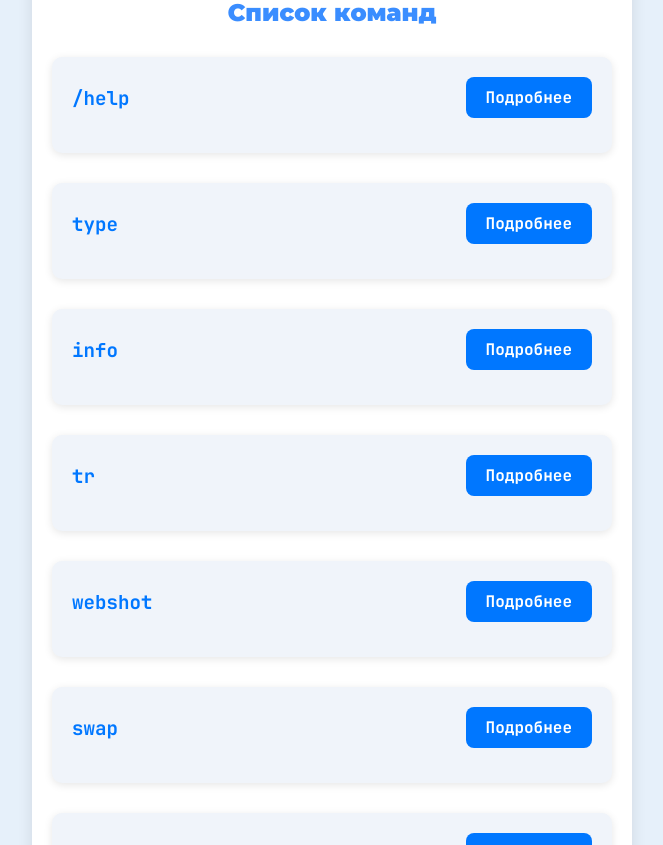
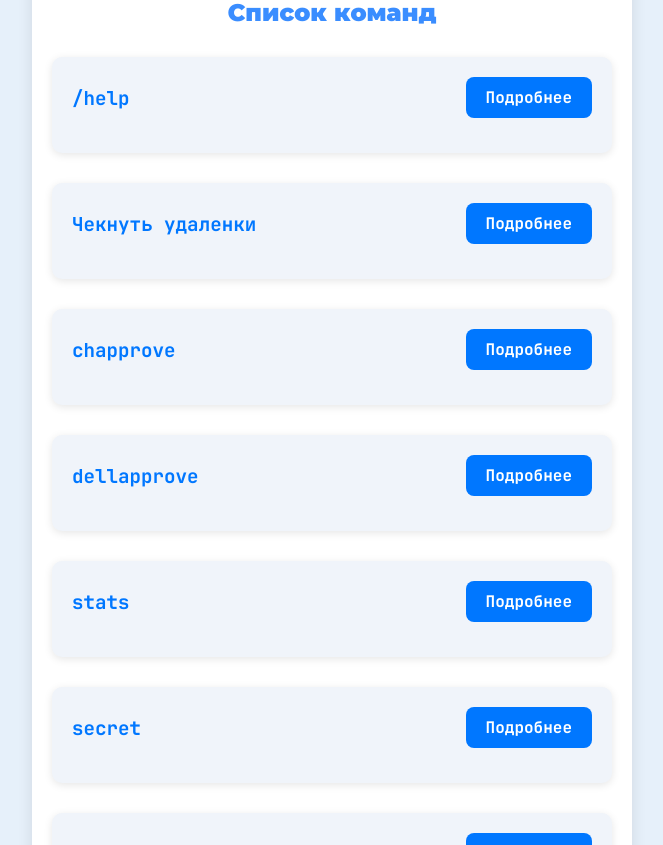
Before and after one commit to TestReplicateJason/ChatHelperHelp, a plain HTML site: page index.html in a window 1280 px wide. Shown: the part 101-946 px from the top of the page, without its empty margins (308-971 px from the left). Drawn offline with Linux system fonts and the light colour scheme.

Commit message:
Update index.html

```diff
--- a/index.html
+++ b/index.html
@@ -21,6 +21,61 @@
             </div>
         </div>
 
+        <!-- Блок команды .stats -->
+        <div class="command-block">
+            <div class="command-header">
+                <p class="command">Чекнуть удаленки</p>
+                <button class="toggle-btn" onclick="togglePanel('chekdelete-panel')">Подробнее</button>
+            </div>
+            <div id="chekdelete-panel" class="info-panel">
+                <p>Отслеживание чата<br/>Пишите где угодно @тег вашего бота ShowWords (id чата/если лс то пишите _)</br>Пример, @teg ShowWords -228228228</p>
+            </div>
+        </div>
+
+        <!-- Блок команды .stats -->
+        <div class="command-block">
+            <div class="command-header">
+                <p class="command">chapprove</p>
+                <button class="toggle-btn" onclick="togglePanel('chapprove-panel')">Подробнее</button>
+            </div>
+            <div id="chapprove-panel" class="info-panel">
+                <p>Отслеживание чата<br/>Примиер [.]chapprove в чате где начать отслеживание (если лс то только 1 будет работать)</p>
+            </div>
+        </div>
+
+        <!-- Блок команды .stats -->
+        <div class="command-block">
+            <div class="command-header">
+                <p class="command">dellapprove</p>
+                <button class="toggle-btn" onclick="togglePanel('dellapprove-panel')">Подробнее</button>
+            </div>
+            <div id="dellapprove-panel" class="info-panel">
+                <p>Удалить отслеживание чата<br/>Примиер [.]dellapprove в чате где удалить отслеживание</p>
+            </div>
+        </div>
+
+        <!-- Блок команды .stats -->
+        <div class="command-block">
+            <div class="command-header">
+                <p class="command">stats</p>
+                <button class="toggle-btn" onclick="togglePanel('statsmsg-panel')">Подробнее</button>
+            </div>
+            <div id="statsmsg-panel" class="info-panel">
+                <p>Узнать о сообщении до его редактирования<br/>Примиер [.]stats с ответом на отредактированное сообщение, где [.] ваш префикс (работает только где включенно отслеживание)</p>
+            </div>
+        </div>
+
+        <!-- Блок команды .secret -->
+        <div class="command-block">
+            <div class="command-header">
+                <p class="command">secret</p>
+                <button class="toggle-btn" onclick="togglePanel('secret-panel')">Подробнее</button>
+            </div>
+            <div id="secret-panel" class="info-panel">
+                <p>Секретное сообщение<br/>Примиер [.]secret (id человека) сообщение, где [.] ваш префикс</p>
+            </div>
+        </div>
+
         <!-- Блок команды .type -->
         <div class="command-block">
             <div class="command-header">
@@ -28,7 +83,7 @@
                 <button class="toggle-btn" onclick="togglePanel('type-panel')">Подробнее</button>
             </div>
             <div id="type-panel" class="info-panel">
-                <p>Пишет красивым текстом текст <br/>Примиер [.]type текст, где [.] ваш префикс</p>
+                <p>Пишет красивым текстом текст <br/>Пример [.]type текст, где [.] ваш префикс</p>
             </div>
         </div>
 
```
